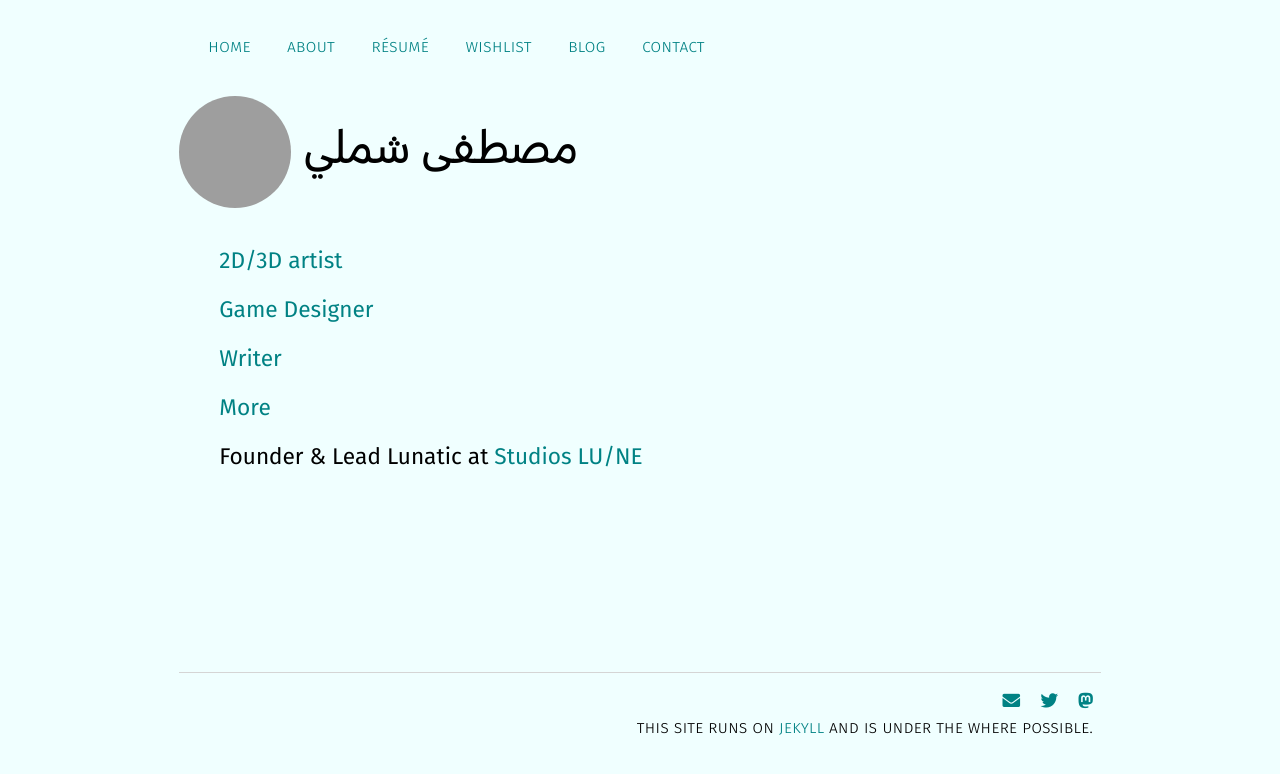
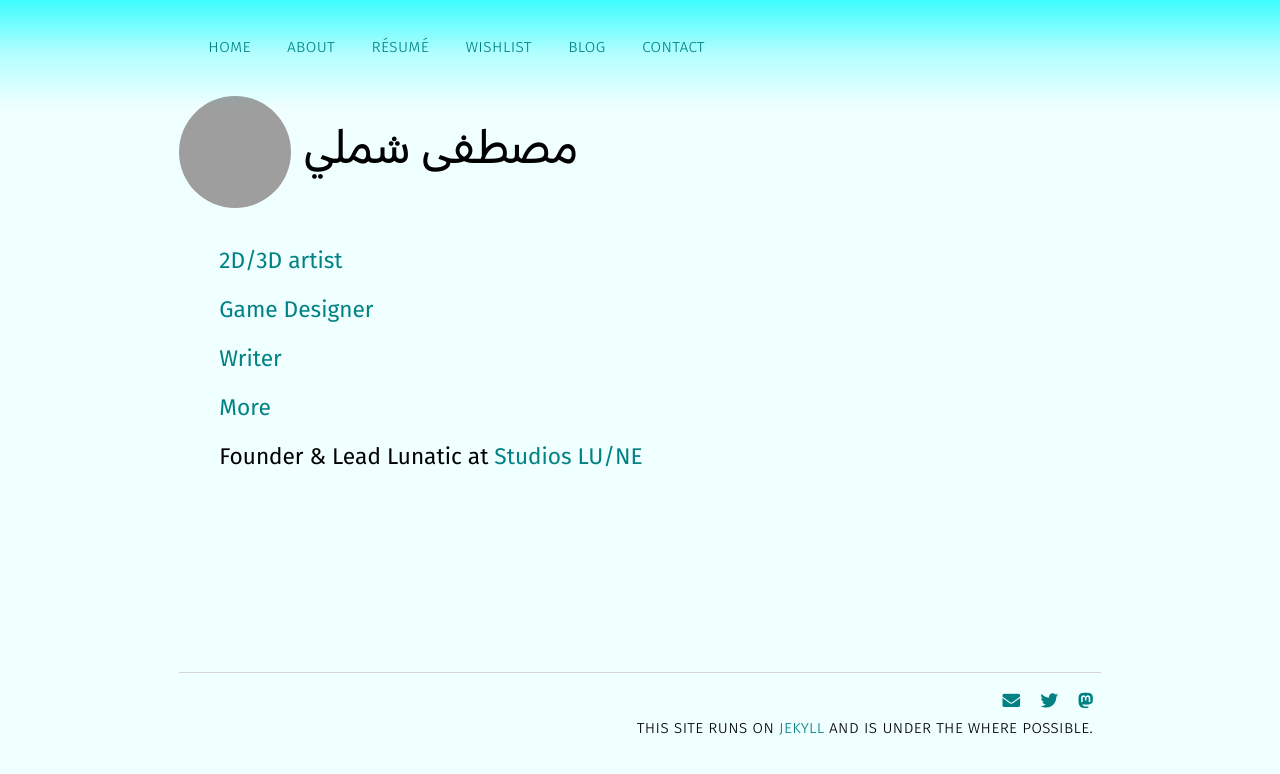
Before and after one commit to mstfacmly/mstfacmly.github.io, a Jekyll site: the page built from index.md, in a window 1280 px wide. Shown: the top 774 px of the page. Built offline with Jekyll 4.4.1, drawn with Linux system fonts in a browser that asks for light colours; nearby versions of some CDN libraries; a script that is not in the unit is left out; grey boxes are pictures that could not be loaded.

Commit message:
Update main.css

```diff
--- a/css/main.css
+++ b/css/main.css
@@ -22,7 +22,7 @@
 		color: #darkslategray;
 	}
 	.nav{
-		linear-gradient(to bottom, #3dfcff, #00fbff40, #00ced100);
+		background-image: linear-gradient(to bottom, #3dfcff, #00fbff40, #00ced100);
 	}
 	a {
 		color: #008284;
```
